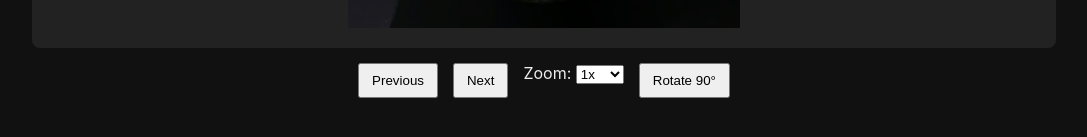
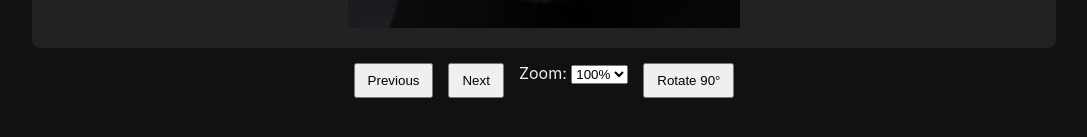
Before and after one commit to nikolay-rusev/native-image-viewer, a React (Create React App) app: page / in a window 1280 px wide. Shown: the part 607-744 px from the top of the page, without its empty margins (96-1183 px from the left). Built offline with nearby package versions, Linux system fonts and the light colour scheme.

Commit message:
update zoom states

```diff
--- a/src/components/NativeImageViewer.jsx
+++ b/src/components/NativeImageViewer.jsx
@@ -2,7 +2,7 @@ import React, { useState, useEffect, useRef } from "react";
 
 export default function NativeImageViewer({ images }) {
   const [zoomLevel, setZoomLevel] = useState(1);
-  const zoomOptions = [1, 1.5, 2, 2.5, 3];
+  const zoomOptions = [1, 2, 3, 4];
   const [rotations, setRotations] = useState([]);
   const [activeIndex, setActiveIndex] = useState(0);
 
@@ -160,7 +160,7 @@ export default function NativeImageViewer({ images }) {
           <select value={zoomLevel} onChange={handleZoomChange}>
             {zoomOptions.map((z) => (
               <option key={z} value={z}>
-                {z}x
+                {z}00%
               </option>
             ))}
           </select>
```
